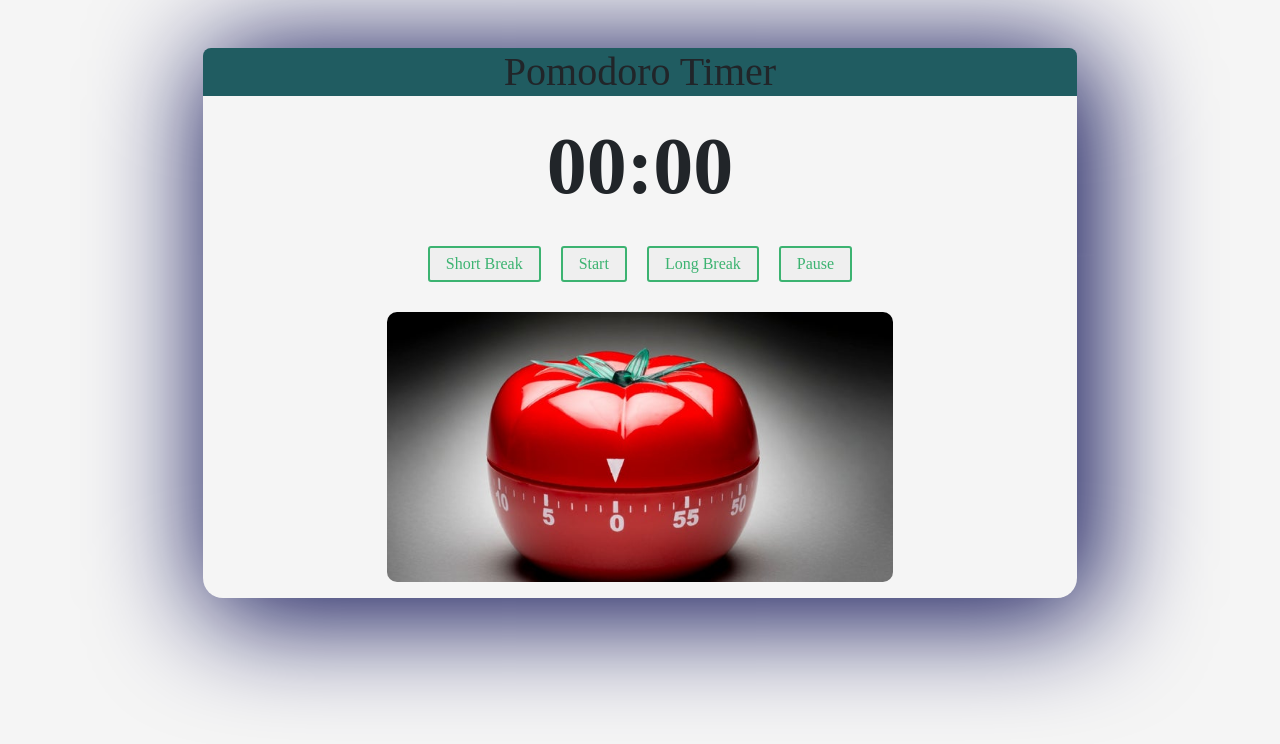
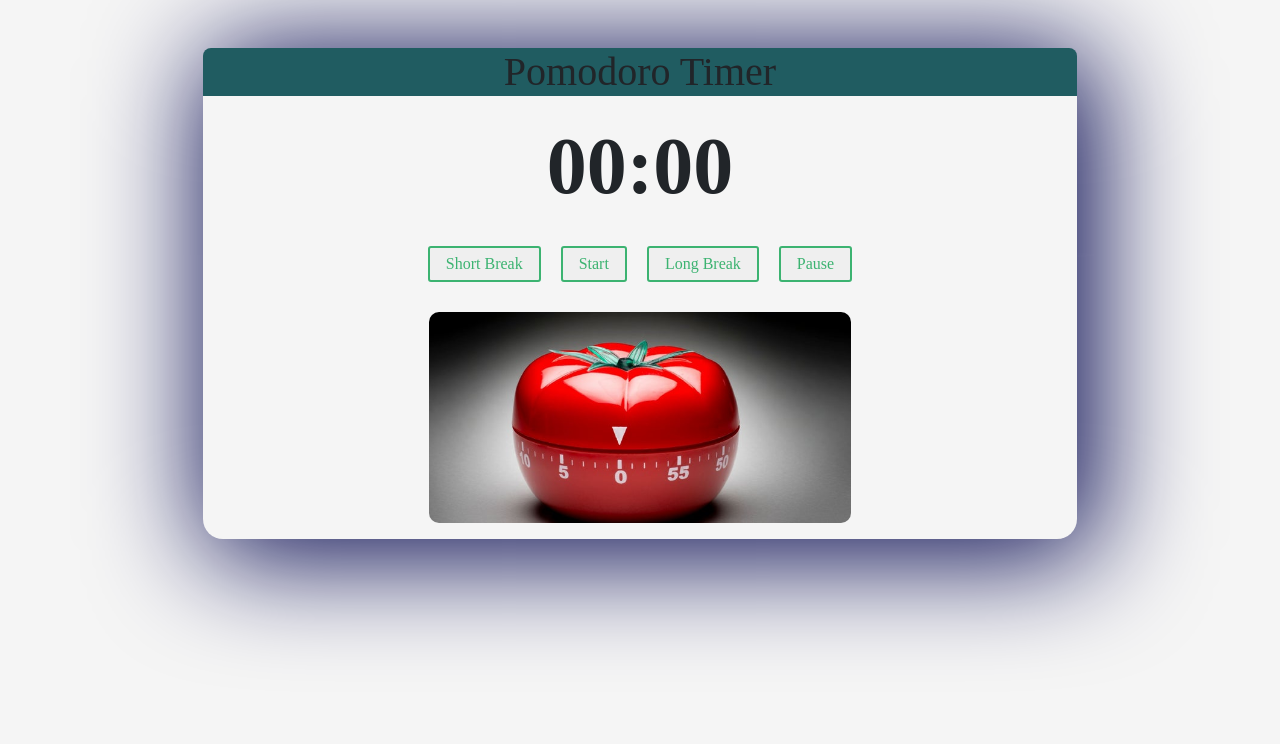
Before and after one commit to christopherdongo/pomodoro, a React (Create React App) app: page / in a window 1280 px wide. Shown: the top 744 px of the page. Built offline with nearby package versions, Linux system fonts and the light colour scheme; a web font is replaced by a local one.

Commit message:
second commit

```diff
--- a/src/components/pomodoro/Pomodoro.js
+++ b/src/components/pomodoro/Pomodoro.js
@@ -24,12 +24,23 @@ const Timer = styled.div`
   padding-top: 10px;
   padding-bottom: 10px;
 
+  @media ${device.laptop}{
+    font-size:4em;
+  }
+
+  @media ${device.tablet}{
+      font-size:3.5em;
+  }
+  @media ${device.mobilex}{
+    font-size:3em;
+  }
+
 
 `;
 
 const Containerimg = styled.figure`
-  width: 60%;
-  height: 60%;
+  width: 100%;
+  height:100%;
   margin-left: auto;
   margin-right: auto;
   margin-top: 20px;
--- a/src/components/styled/device/device.js
+++ b/src/components/styled/device/device.js
@@ -15,7 +15,7 @@ export const device = {
     mobileL: `(max-width: ${size.mobileL})`,
     mobilex: `(max-width: ${size.mobilex})`,
     tablet: `(min-width: ${size.tablet})`,
-    laptop: `(min-width: ${size.laptop})`,
+    laptop: `(max-width: ${size.laptop})`,
     laptopL: `(min-width: ${size.laptopL})`,
     tablet: `(max-width: ${size.tablet})`,
     desktop: `(min-width: ${size.desktop})`,
--- a/src/components/styled/imagen/img.js
+++ b/src/components/styled/imagen/img.js
@@ -7,8 +7,7 @@ import {device} from '../device/device'
 
 
 const Pomodoroimg = styled.img`
-       width: 100%;
-       height:270px;
+       width: 50%;
        display:block;
        margin-left: auto;
        margin-right: auto;
```
